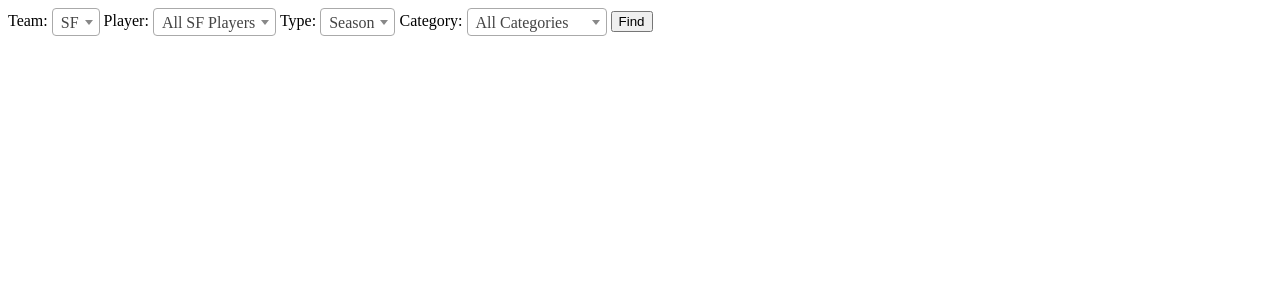
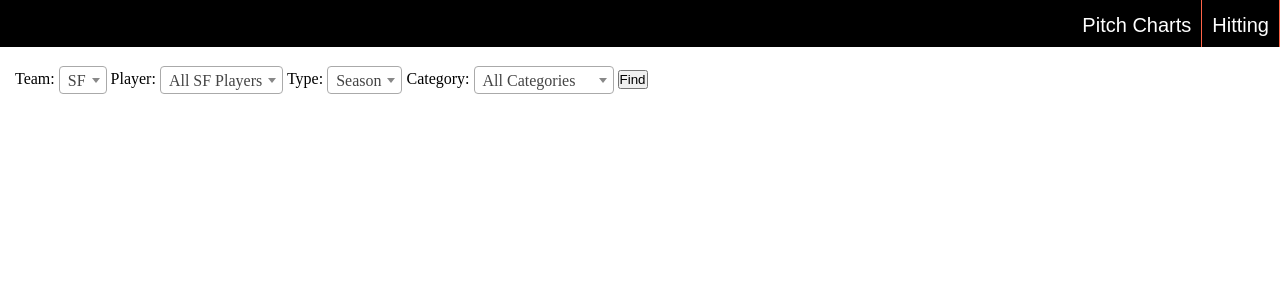
Before and after one commit to EricksonNg/Baseball-Website, a Flask app: page / in a window 1280 px wide. Shown: the top 300 px of the page. Run offline with Flask 2, Linux system fonts and the light colour scheme; data comes from the database, SQL or seed files in the repository; parts of the project's set-up code (start-up, migrations or seed data) failed here and were passed over; some libraries are stand-ins or nearby versions.

Commit message:
Added Nav Bar

```diff
--- a/static/style.css
+++ b/static/style.css
@@ -4,27 +4,28 @@
     border: 1px solid tomato;
 }
 
-#flex-container {
+#flex-container, #flex-container2 {
   display: flex;
   background-color: white;
   flex-direction: row;
   flex-wrap: wrap;
   justify-content: center;
-  margin-top: 5%;
-  margin-bottom: 5%;
+  margin-top: 2%;
+  margin-bottom: 2%;
 }
+
+/*
+#pcfc {
+    display: flex;
+    background-color: white;
+    flex-direction: row;
+    flex-wrap: wrap;
+}
+*/
 
 #flex-container canvas {
     background-color: Ivory;
     margin: 5px;
-}
-
-#flex-container2 {
-  display: flex;
-  background-color: white;
-  flex-direction: row;
-  flex-wrap: wrap;
-  justify-content: center;
 }
 
 #flex-container2 canvas {
@@ -32,6 +33,90 @@
     margin: 5px;
 }
 
-#allPlayerCharts {
+#allPlayerCharts, #allChartsForPlayer {
     border: 3px solid tomato;
 }
+
+table {
+  color: white;
+  font-family: arial, sans-serif;
+  width: 50%;
+  margin-top: 50px;
+}
+
+td, th {
+  border: 0.2px solid grey;
+  text-align: left;
+  padding: 8px;
+}
+
+th {
+  position: sticky;
+  top: 53;
+  background-color: black;
+}
+
+tr:nth-child(even) {
+  background-color: tomato;
+}
+
+tr:nth-child(odd) {
+  background-color: black;
+}
+
+#body_div{
+  margin-top:4%;
+  padding:10px;
+}
+
+*{
+padding: 0;
+margin: 0;
+}
+
+/*-------- navigation bar----------- */
+#nav_bar{
+  font-size: 20px;
+  font-family: sans-serif;
+  position:fixed;
+  top:0;
+  width:100%;
+  z-index: 1;
+}
+
+#nav_bar ul{
+  list-style-type: none;
+  margin: 0;
+  padding: 0;
+  overflow: hidden;
+  background-color:black;
+}
+
+#nav_bar li a{
+  border-right: 1px solid tomato;
+  display: block;
+  text-align: center;
+  padding: 10px;
+  padding-top:14px;
+  color:white;
+  text-decoration: none;
+  float:right;
+}
+
+#nav_bar li a:hover:not(.active){
+  background-color:tomato;
+  color:black;
+}
+
+#nav_bar li a.active{
+  border-right:none;
+  color:tomato;
+  float:left;
+  padding-left:10%;
+  padding-right:10%;
+  font-size:25px;
+}
+
+form {
+margin: 5;
+}
--- a/templates/main.html
+++ b/templates/main.html
@@ -10,4 +10,15 @@
 <script src= "https://cdn.jsdelivr.net/npm/chart.js@2.9.3/dist/Chart.min.js"></script>
 <script src="{{url_for('static', filename='select2.js')}}"></script>
 
-{%  block body  %} {% endblock %}
+<!-- navigation bar -->
+<div id = "nav_bar">
+  <ul>
+    <li> <a {% if request.path =='/hitting' %}class="active"{% endif %} href="{{ url_for('hitting') }}">Hitting</a></li>
+    <li> <a {% if request.path =='/pitchCharts' %}class="active"{% endif %} href="{{ url_for('pitchCharts') }}">Pitch Charts</a></li>
+
+  </ul>
+</div>
+
+<div id = "body_div">
+      {%  block body  %} {% endblock %}
+</div>
```
